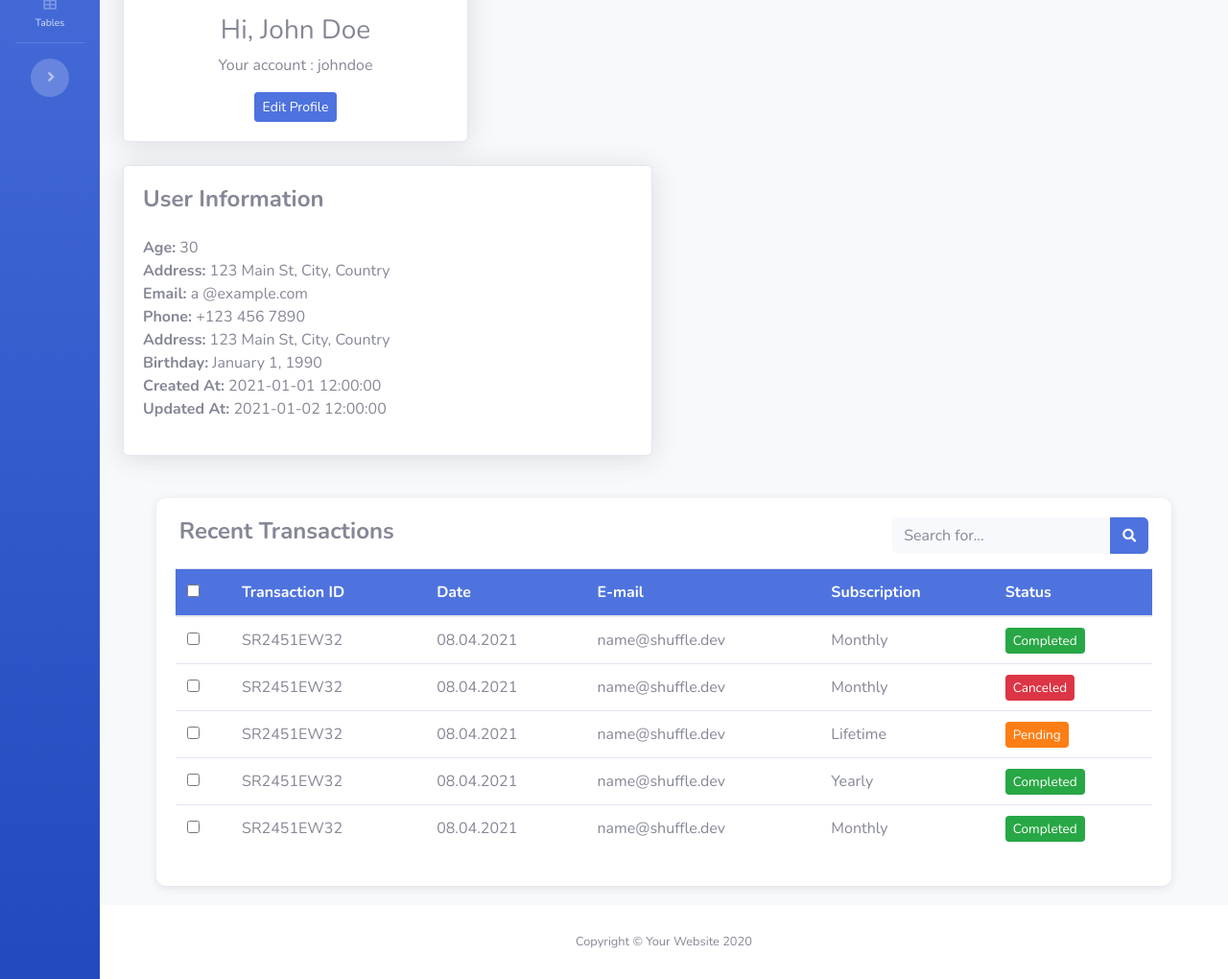
After one commit to hanZ3tton/shipment_remake, a CodeIgniter app: page /shipment_remake/index.php/sample/user in a window 1280 px wide. The commit adds this page. Shown: the part 474-1494 px from the top of the page at 96% size. Run offline with CodeIgniter, Linux system fonts and the light colour scheme.

Commit message:
add profile

```diff
--- a/application/controllers/Sample.php
+++ b/application/controllers/Sample.php
@@ -12,7 +12,7 @@ class Sample extends CI_Controller
     {
         // This method will be called when the controller is accessed
         $data['title'] = 'Sample Page';
-        $data['content'] = 'app/dashboard/dashboard'; // This should point to the view you want to load
+        $data['content'] = 'app/dashboard/index'; // This should point to the view you want to load
         $this->load->view('app', $data);
     }
 
@@ -47,4 +47,23 @@ class Sample extends CI_Controller
         $data['content'] = 'component/table_user'; // Adjust the path as necessary
         $this->load->view('component/table_user');
     }
+
+    public function form()
+    {
+        // Load the form view
+        $data['title'] = 'Form Page'; // You can define styles specific to the form page
+        $data['content'] = 'component/form_user'; // Adjust the path as necessary
+        $this->load->view('component/form_user');
+    }
+
+    public function user()
+    {
+        // Load the user view
+        $data['title'] = 'User Page'; // You can define styles specific to the user page
+
+        $data['style'] = 'app/user/index_style'; // You can define styles specific to the user page
+        $data['script'] = 'app/user/index_script'; // You can define scripts specific to the user page
+        $data['content'] = 'app/user/user'; // Adjust the path as necessary
+        $this->load->view('app', $data);
+    }
 }
--- /dev/null
+++ b/application/views/app/user/index_script.php
@@ -0,0 +1,6 @@
+    <script>
+        document.getElementById('select-all').addEventListener('click', function(e) {
+            const checkboxes = document.querySelectorAll('tbody input[type="checkbox"]');
+            checkboxes.forEach(cb => cb.checked = e.target.checked);
+        });
+    </script>
--- /dev/null
+++ b/application/views/app/user/index_style.php
@@ -0,0 +1,41 @@
+  <style>
+      .status-completed {
+          color: white;
+          background-color: #28a745;
+          padding: 4px 8px;
+          border-radius: 4px;
+          font-size: 0.85rem;
+      }
+
+      .status-canceled {
+          color: white;
+          background-color: #dc3545;
+          padding: 4px 8px;
+          border-radius: 4px;
+          font-size: 0.85rem;
+      }
+
+      .status-pending {
+          color: white;
+          background-color: #fd7e14;
+          padding: 4px 8px;
+          border-radius: 4px;
+          font-size: 0.85rem;
+      }
+
+      .table thead th {
+          background-color: #4e73df;
+          font-weight: bold;
+          color: white;
+      }
+
+      .container-table {
+          justify-self: center;
+          width: 90%;
+          margin: 20px 0;
+          padding: 20px;
+          background-color: white;
+          border-radius: 10px;
+          box-shadow: 0 2px 10px rgba(0, 0, 0, 0.1);
+      }
+  </style>
--- a/application/views/app/user/user.php
+++ b/application/views/app/user/user.php
@@ -0,0 +1,130 @@
+<!-- Profile Name -->
+<div class="container-fluid">
+    <h1 class="h3 mb-4 text-gray-800">Profile</h1>
+    <div class="row">
+        <div class="col-lg-4">
+            <div class="card shadow mb-4">
+                <div class="card-body">
+                    <div class="text-center">
+                        <img class="img-profile rounded-circle" src="<?= base_url('assets/img/profile.jpg') ?>" alt="Profile Image">
+                        <h3 class="mt-3">Hi, John Doe</h3>
+                        <p class="text-muted">Your account : johndoe</p>
+                        <a href="#" class="btn btn-primary btn-sm">Edit Profile</a>
+                    </div>
+                </div>
+            </div>
+        </div>
+    </div>
+</div>
+<!-- Profile Data -->
+<div class="container-fluid">
+    <div class="row">
+        <div class="col-lg-6">
+            <div class="card shadow mb-4">
+                <div class="card-body">
+                    <h4 class="mb-4 font-weight-bold">User Information</h4>
+                    <div class="mb-3">
+                        <p class="mb-0"><strong>Age:</strong>
+                            <span class="text-muted"> 30</span>
+                        </p>
+                        <p class="mb-0"><strong>Address:</strong>
+                            <span class="text-muted "> 123 Main St, City, Country</span>
+                        </p>
+
+                        <p class="mb-0"><strong>Email:</strong>
+                            <span class="text-muted"> a @example.com</span>
+                        </p>
+                        <p class="mb-0"><strong>Phone:</strong>
+                            <span class="text-muted"> +123 456 7890</span>
+                        </p>
+                        <p class="mb-0"><strong>Address:</strong>
+                            <span class="text-muted"> 123 Main St, City, Country</span>
+                        </p>
+                        <p class="mb-0"><strong>Birthday:</strong>
+                            <span class="text-muted"> January 1, 1990</span>
+                        </p>
+                        <p class="mb-0"><strong>Created At:</strong>
+                            <span class="text-muted"> 2021-01-01 12:00:00</span>
+                        </p>
+                        <p class="mb-0"><strong>Updated At:</strong>
+                            <span class="text-muted"> 2021-01-02 12:00:00</span>
+                    </div>
+                </div>
+            </div>
+        </div>
+    </div>
+</div>
+<div class="container-table">
+    <div class="row justify-content-between px-3">
+        <h4 class="mb-4 font-weight-bold">Recent Transactions</h4>
+        <div>
+            <form class="d-none d-sm-inline-block form-inline mr-auto ml-md-3 my-2 my-md-0 mw-100 navbar-search">
+                <div class="input-group">
+                    <input type="text" class="form-control bg-light border-0 small" placeholder="Search for..."
+                        aria-label="Search" aria-describedby="basic-addon2">
+                    <div class="input-group-append">
+                        <button class="btn btn-primary" type="button">
+                            <i class="fas fa-search fa-sm"></i>
+                        </button>
+                    </div>
+                </div>
+            </form>
+        </div>
+    </div>
+    <div class="">
+        <table class="table">
+            <thead>
+                <tr>
+                    <th><input type="checkbox" id="select-all"></th>
+                    <th>Transaction ID</th>
+                    <th>Date</th>
+                    <th>E-mail</th>
+                    <th>Subscription</th>
+                    <th>Status</th>
+                </tr>
+            </thead>
+            <tbody>
+                <tr>
+                    <td><input type="checkbox"></td>
+                    <td>SR2451EW32</td>
+                    <td>08.04.2021</td>
+                    <td>name@shuffle.dev</td>
+                    <td>Monthly</td>
+                    <td><span class="status-completed">Completed</span></td>
+                </tr>
+                <tr>
+                    <td><input type="checkbox"></td>
+                    <td>SR2451EW32</td>
+                    <td>08.04.2021</td>
+                    <td>name@shuffle.dev</td>
+                    <td>Monthly</td>
+                    <td><span class="status-canceled">Canceled</span></td>
+                </tr>
+                <tr>
+                    <td><input type="checkbox"></td>
+                    <td>SR2451EW32</td>
+                    <td>08.04.2021</td>
+                    <td>name@shuffle.dev</td>
+                    <td>Lifetime</td>
+                    <td><span class="status-pending">Pending</span></td>
+                </tr>
+                <tr>
+                    <td><input type="checkbox"></td>
+                    <td>SR2451EW32</td>
+                    <td>08.04.2021</td>
+                    <td>name@shuffle.dev</td>
+                    <td>Yearly</td>
+                    <td><span class="status-completed">Completed</span></td>
+                </tr>
+                <tr>
+                    <td><input type="checkbox"></td>
+                    <td>SR2451EW32</td>
+                    <td>08.04.2021</td>
+                    <td>name@shuffle.dev</td>
+                    <td>Monthly</td>
+                    <td><span class="status-completed">Completed</span></td>
+                </tr>
+            </tbody>
+        </table>
+    </div>
+</div>
--- a/application/views/layout/head.php
+++ b/application/views/layout/head.php
@@ -15,6 +15,11 @@
 
     <!-- Custom styles for this template-->
     <link href="<?= base_url("assets/css/sb-admin-2.min.css") ?> " rel="stylesheet">
-    <link rel="stylesheet" href="https://stackpath.bootstrapcdn.com/bootstrap/4.5.2/css/bootstrap.min.css">
+
+    <?php
+    if (!empty($style)) {
+        $this->load->view($style);
+    }
+    ?>
 
 </head>
--- a/application/views/layout/script.php
+++ b/application/views/layout/script.php
@@ -7,3 +7,7 @@
 
     <!-- Custom scripts for all pages-->
     <script src="<?= base_url("assets/js/sb-admin-2.min.js") ?>"></script>
+
+    <?php if (!empty($script)) {
+        $this->load->view($script);
+    } ?>
--- a/application/views/layout/sidebar.php
+++ b/application/views/layout/sidebar.php
@@ -1,8 +1,7 @@
-  <!-- Sidebar -->
-  <ul class="navbar-nav bg-gradient-primary sidebar sidebar-dark accordion" id="accordionSidebar">
+<ul class="navbar-nav bg-gradient-primary sidebar sidebar-dark accordion toggled" id="accordionSidebar">
 
     <!-- Sidebar - Brand -->
-      <a class="sidebar-brand d-flex align-items-center justify-content-center" href="index.html">
+    <a class="sidebar-brand d-flex align-items-center justify-content-center" href="http://localhost/shipment_remake/dashboard">
         <div class="sidebar-brand-icon rotate-n-15">
             <i class="fas fa-laugh-wink"></i>
         </div>
@@ -29,8 +28,7 @@
 
     <!-- Nav Item - Pages Collapse Menu -->
     <li class="nav-item">
-          <a class="nav-link collapsed" href="#" data-toggle="collapse" data-target="#collapseTwo"
-              aria-expanded="true" aria-controls="collapseTwo">
+        <a class="nav-link collapsed" href="#" data-toggle="collapse" data-target="#collapseTwo" aria-expanded="true" aria-controls="collapseTwo">
             <i class="fas fa-fw fa-cog"></i>
             <span>Components</span>
         </a>
@@ -45,13 +43,11 @@
 
     <!-- Nav Item - Utilities Collapse Menu -->
     <li class="nav-item">
-          <a class="nav-link collapsed" href="#" data-toggle="collapse" data-target="#collapseUtilities"
-              aria-expanded="true" aria-controls="collapseUtilities">
+        <a class="nav-link collapsed" href="#" data-toggle="collapse" data-target="#collapseUtilities" aria-expanded="true" aria-controls="collapseUtilities">
             <i class="fas fa-fw fa-wrench"></i>
             <span>Utilities</span>
         </a>
-          <div id="collapseUtilities" class="collapse" aria-labelledby="headingUtilities"
-              data-parent="#accordionSidebar">
+        <div id="collapseUtilities" class="collapse" aria-labelledby="headingUtilities" data-parent="#accordionSidebar">
             <div class="bg-white py-2 collapse-inner rounded">
                 <h6 class="collapse-header">Custom Utilities:</h6>
                 <a class="collapse-item" href="utilities-color.html">Colors</a>
@@ -72,13 +68,11 @@
 
     <!-- Nav Item - Pages Collapse Menu -->
     <li class="nav-item active">
-          <a class="nav-link" href="#" data-toggle="collapse" data-target="#collapsePages" aria-expanded="true"
-              aria-controls="collapsePages">
+        <a class="nav-link collapsed" href="#" data-toggle="collapse" data-target="#collapsePages" aria-expanded="false" aria-controls="collapsePages">
             <i class="fas fa-fw fa-folder"></i>
             <span>Pages</span>
         </a>
-          <div id="collapsePages" class="collapse show" aria-labelledby="headingPages"
-              data-parent="#accordionSidebar">
+        <div id="collapsePages" class="collapse" aria-labelledby="headingPages" data-parent="#accordionSidebar" style="">
             <div class="bg-white py-2 collapse-inner rounded">
                 <h6 class="collapse-header">Login Screens:</h6>
                 <a class="collapse-item" href="login.html">Login</a>
@@ -115,4 +109,3 @@
     </div>
 
 </ul>
-  <!-- End of Sidebar -->
```
Also changed, not shown: application/views/component/table_user.php (+112 -112 lines), application/views/layout/topbar.php (+0 -38 lines). Lines whose indentation alone changed are shown as unchanged.
